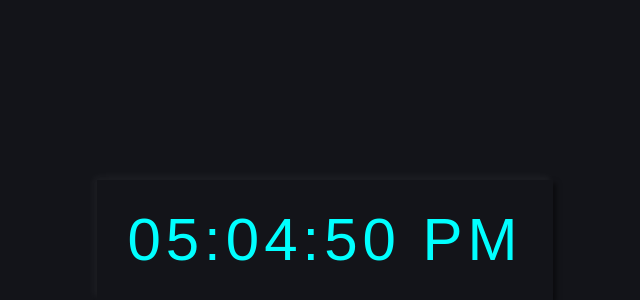
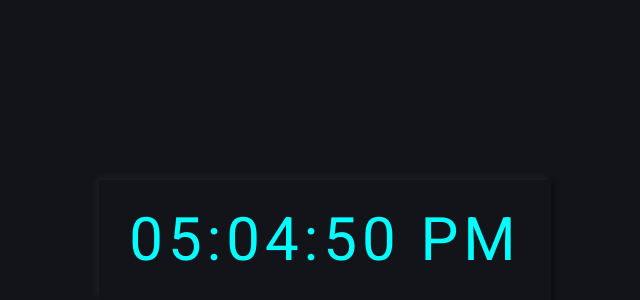
Before and after one commit to neonmanjs/time, a plain HTML site: page index.html in a window 1280 px wide. Shown: the part 160-460 px from the top of the page, 315-955 px from the left. Drawn offline with Linux system fonts and the light colour scheme.

Commit message:
Update index.html

```diff
--- a/index.html
+++ b/index.html
@@ -4,7 +4,7 @@
     <meta charset="utf-8">
     <title>Neumorphic Digital Clock</title>
     <style>
-@import url('https://fonts.googleapis.com/css2?family=Inconsolata&display=swap');
+@import url('https://fonts.googleapis.com/css2?family=Roboto&display=swap');
 *{
   margin: 0;
   padding: 0;
@@ -32,7 +32,7 @@ body{
   font-size: 60px;
   color: cyan;
   letter-spacing: 5px;
-  font-family: 'Inconolata', sans-serif;
+  font-family: 'Roboto', sans-serif;
 }
 </style>
   </head>
```
